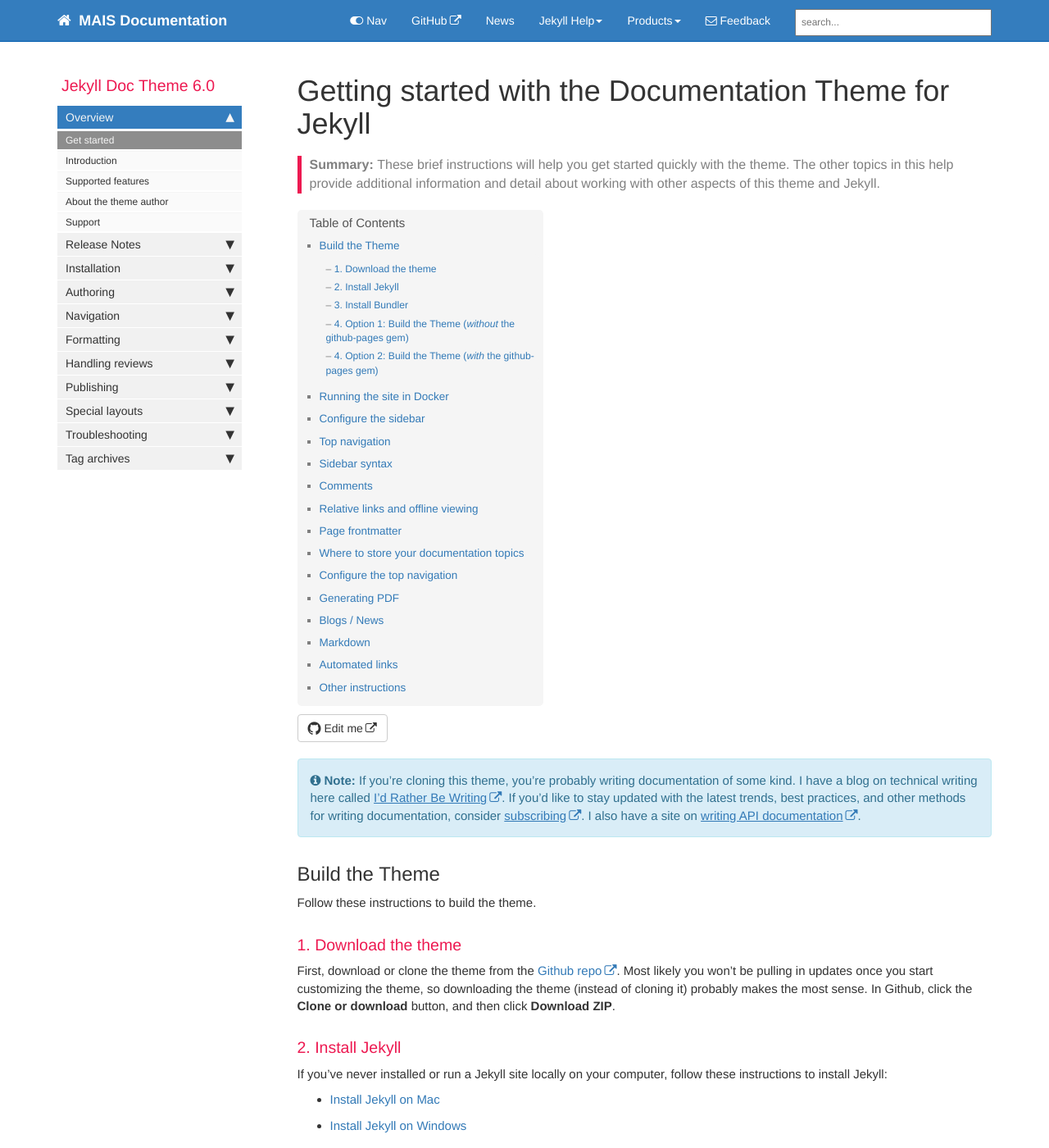
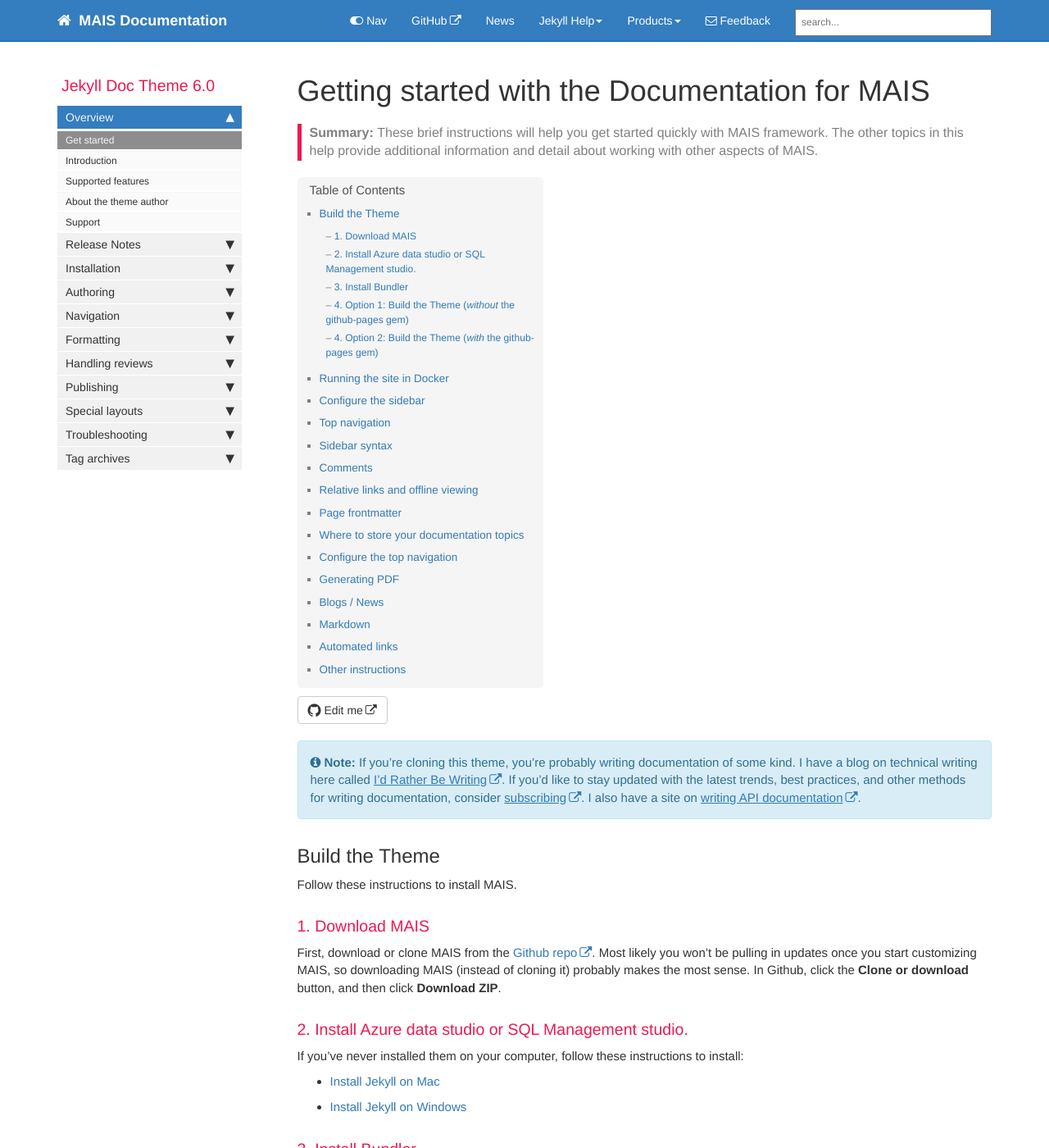
Before and after one commit to maximnl/mais, a Jekyll site: the page built from docs/index.md, in a window 1280 px wide and 1400 px high. Shown: the whole window at 82% size. Built offline with Jekyll 4.4.1, drawn with Linux system fonts in a browser that asks for light colours; comment, search, counter and statistics services are not loaded.

Commit message:
Update index.md

```diff
--- a/docs/index.md
+++ b/docs/index.md
@@ -1,25 +1,25 @@
 ---
-title: "Getting started with the Documentation Theme for Jekyll"
-keywords: sample homepage
+title: "Getting started with the Documentation for MAIS"
+keywords: mais
 tags: [getting_started]
 sidebar: mydoc_sidebar
 permalink: index.html
-summary: These brief instructions will help you get started quickly with the theme. The other topics in this help provide additional information and detail about working with other aspects of this theme and Jekyll.
+summary: These brief instructions will help you get started quickly with MAIS framework. The other topics in this help provide additional information and detail about working with other aspects of MAIS.
 ---
 
 {% include note.html content="If you're cloning this theme, you're probably writing documentation of some kind. I have a blog on technical writing here called <a alt='technical writing blog' href='http://idratherbewriting.com'>I'd Rather Be Writing</a>. If you'd like to stay updated with the latest trends, best practices, and other methods for writing documentation, consider <a href='https://tinyletter.com/tomjoht'>subscribing</a>. I also have a site on <a href='http://idratherbewriting.com/learnapidoc'>writing API documentation</a>." %}
 
 ## Build the Theme
 
-Follow these instructions to build the theme.
+Follow these instructions to install MAIS.
 
-### 1. Download the theme
+### 1. Download MAIS
 
-First, download or clone the theme from the [Github repo](https://github.com/tomjoht/documentation-theme-jekyll). Most likely you won't be pulling in updates once you start customizing the theme, so downloading the theme (instead of cloning it) probably makes the most sense. In Github, click the **Clone or download** button, and then click **Download ZIP**.
+First, download or clone MAIS from the [Github repo](https://github.com/maximnl/mais). Most likely you won't be pulling in updates once you start customizing MAIS, so downloading MAIS (instead of cloning it) probably makes the most sense. In Github, click the **Clone or download** button, and then click **Download ZIP**.
 
-### 2. Install Jekyll
+### 2. Install Azure data studio or SQL Management studio.
 
-If you've never installed or run a Jekyll site locally on your computer, follow these instructions to install Jekyll:
+If you've never installed them on your computer, follow these instructions to install:
 
 * [Install Jekyll on Mac][mydoc_install_jekyll_on_mac]
 * [Install Jekyll on Windows][mydoc_install_jekyll_on_windows]
```
